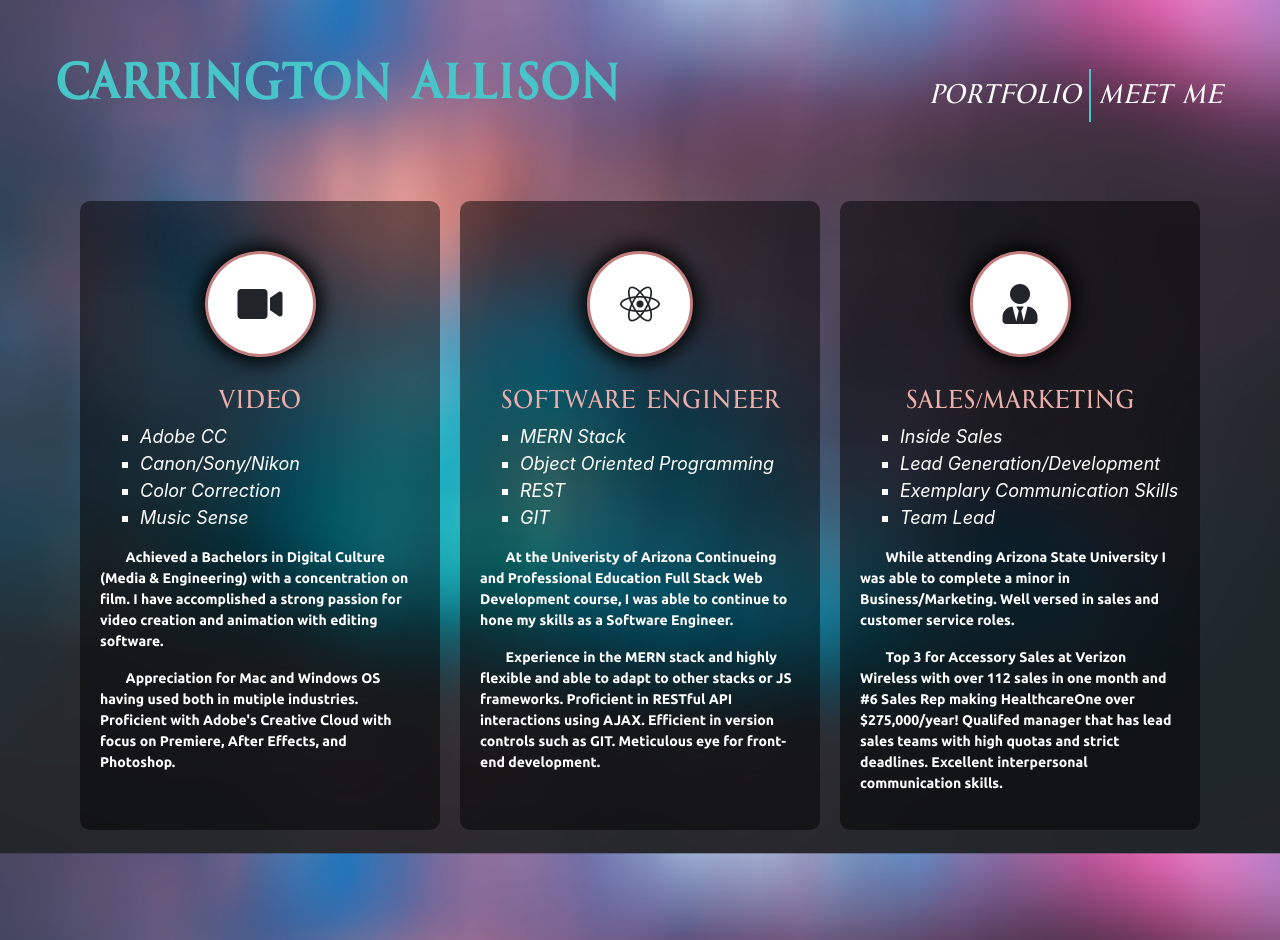
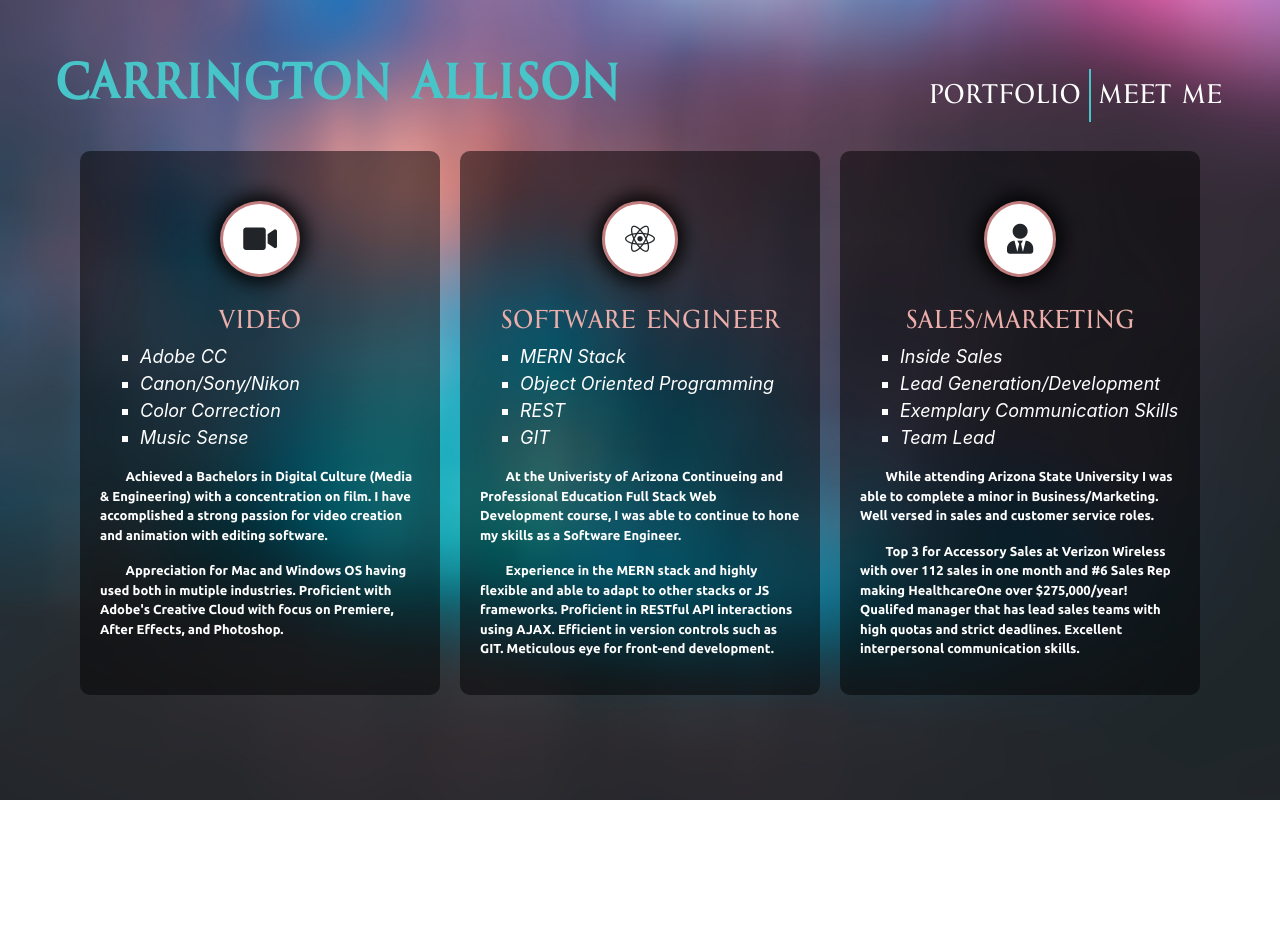
Before and after one commit to CarringtonAllison/carringtonallison.github.io, a plain HTML site: page index.html in a window 1280 px wide. After the commit the page ends 800 px from the top, so only its background shows below. Drawn offline with nearby package versions, Linux system fonts and the light colour scheme.

Commit message:
fixed the main page layout sizing

```diff
--- a/assets/css/style2.css
+++ b/assets/css/style2.css
@@ -332,9 +332,9 @@ button:hover .overlay {
   background-color: white;
   background-color: white;
   border-radius: 50%;
-  padding: 30px;
+  padding: 20px;
   margin: 30px;
-  font-size: 40px;
+  font-size: 30px;
   border: #c27d7f solid;
   box-shadow: 0px 0px 20px 5px rgb(0, 0, 0);
 }
@@ -344,14 +344,15 @@ button:hover .overlay {
 }
 
 .info {
-  font-size: 14px;
+  font-size: 13px;
 }
 
 .main {
-  padding-bottom: 100px;
+  padding-bottom: 50px;
+  margin-top: -50px;
 }
 
-ul {
+.banner > ul {
   list-style-type: square;
   color: white;
   font-style: italic;
```
